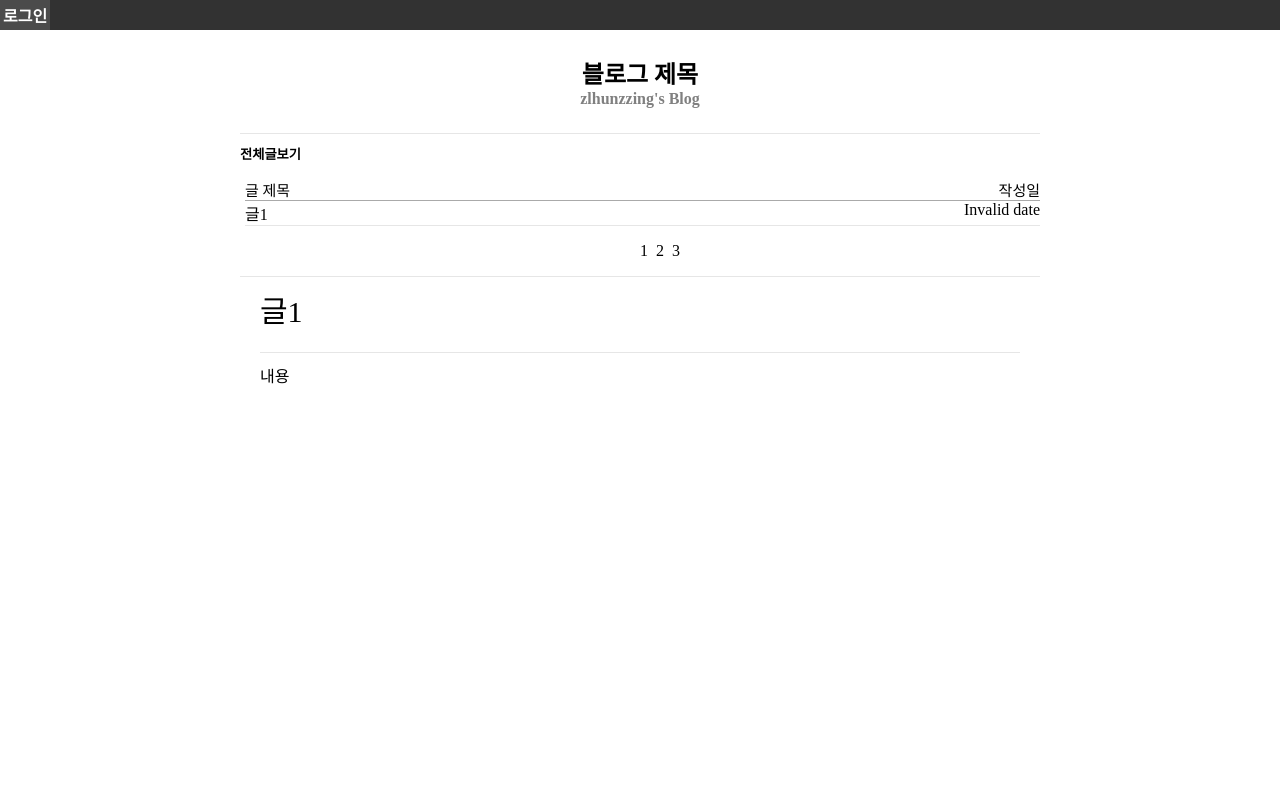
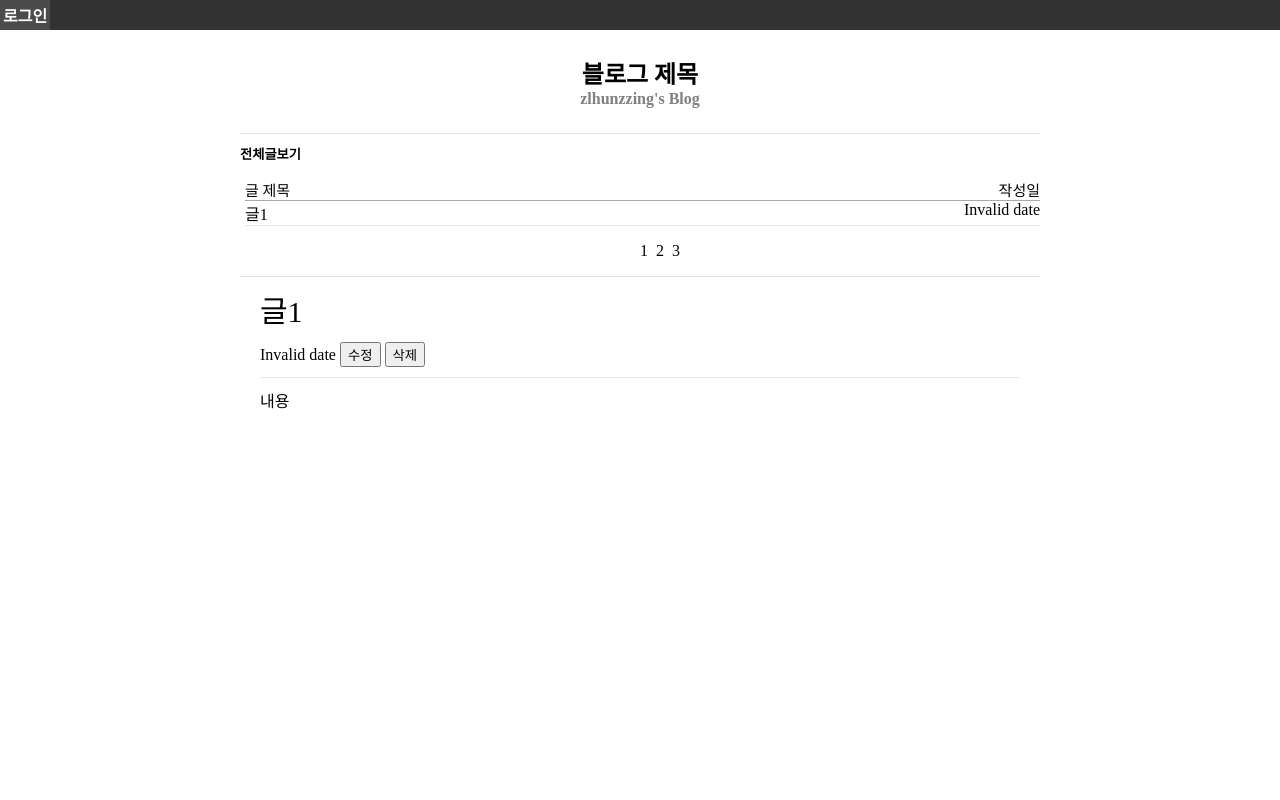
Before and after one commit to zlhunzzing/blog-zlhunzzing, a React (Create React App) app in the folder client/: page / in a window 1280 px wide. Shown: the top 800 px of the page. Built offline with nearby package versions, Linux system fonts and the light colour scheme; no server answers.

Commit message:
글 날짜보기 추가
 + 수정 및 삭제 버튼

```diff
--- a/client/src/component/ContentComponent.tsx
+++ b/client/src/component/ContentComponent.tsx
@@ -1,6 +1,7 @@
 import React, { useEffect } from 'react';
 import { useSelector } from 'react-redux';
 import * as guestAPI from '../api/Guest'
+import store from '..'
 
 function ContentComponent() {
   const params = Number(document.location.pathname.slice(1))
@@ -27,6 +28,12 @@ function ContentComponent() {
           }}
         >{post.title}</div>
 
+        <div>
+          <span>{store.getState().Handle.momenter(post.createdAt, "YYYY.MM.DD")}</span>
+          {" "}<button>수정</button>
+          {" "}<button>삭제</button>
+        </div>
+
         <div
           style={{
             margin: '0 auto',
```
